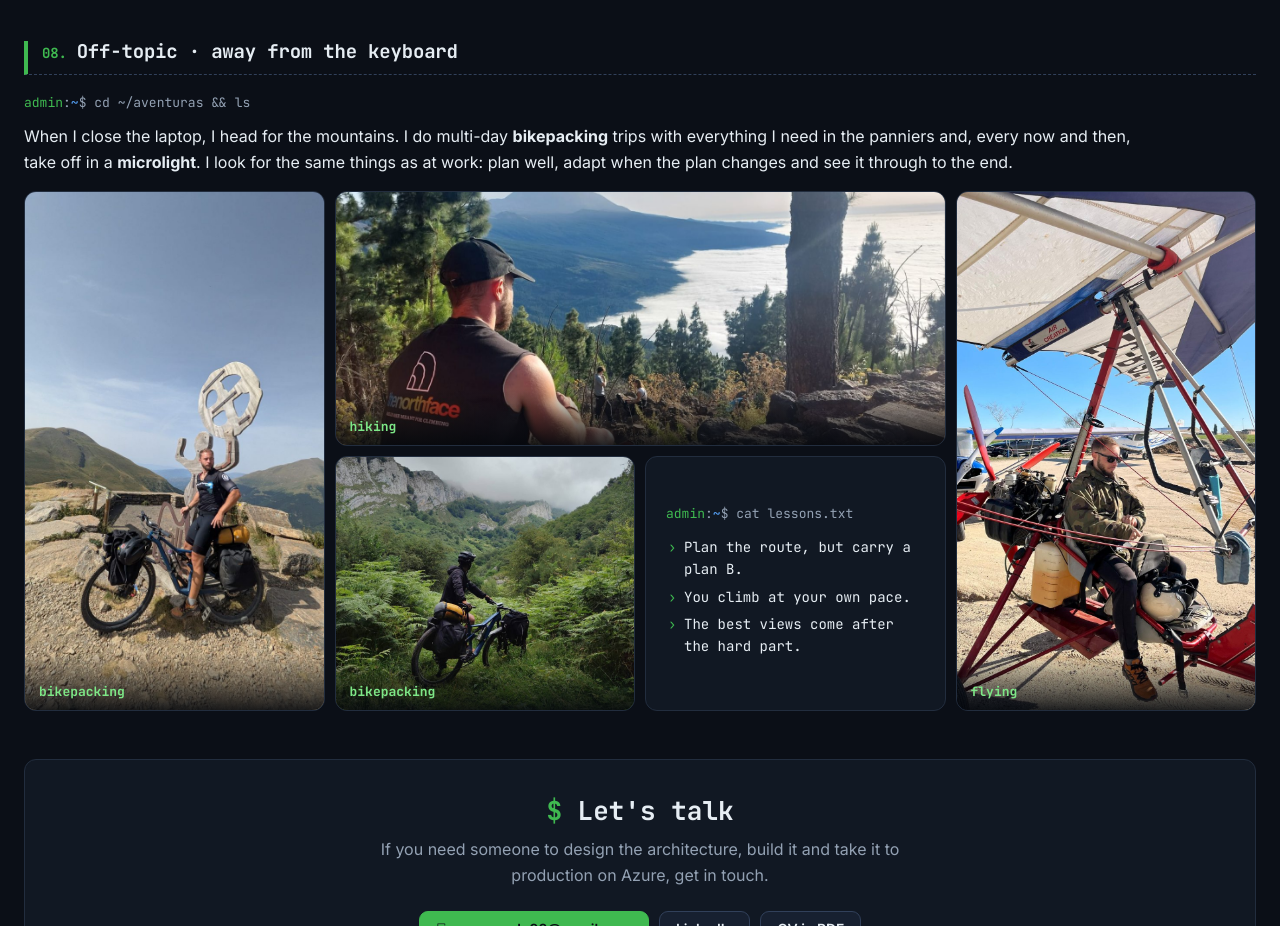
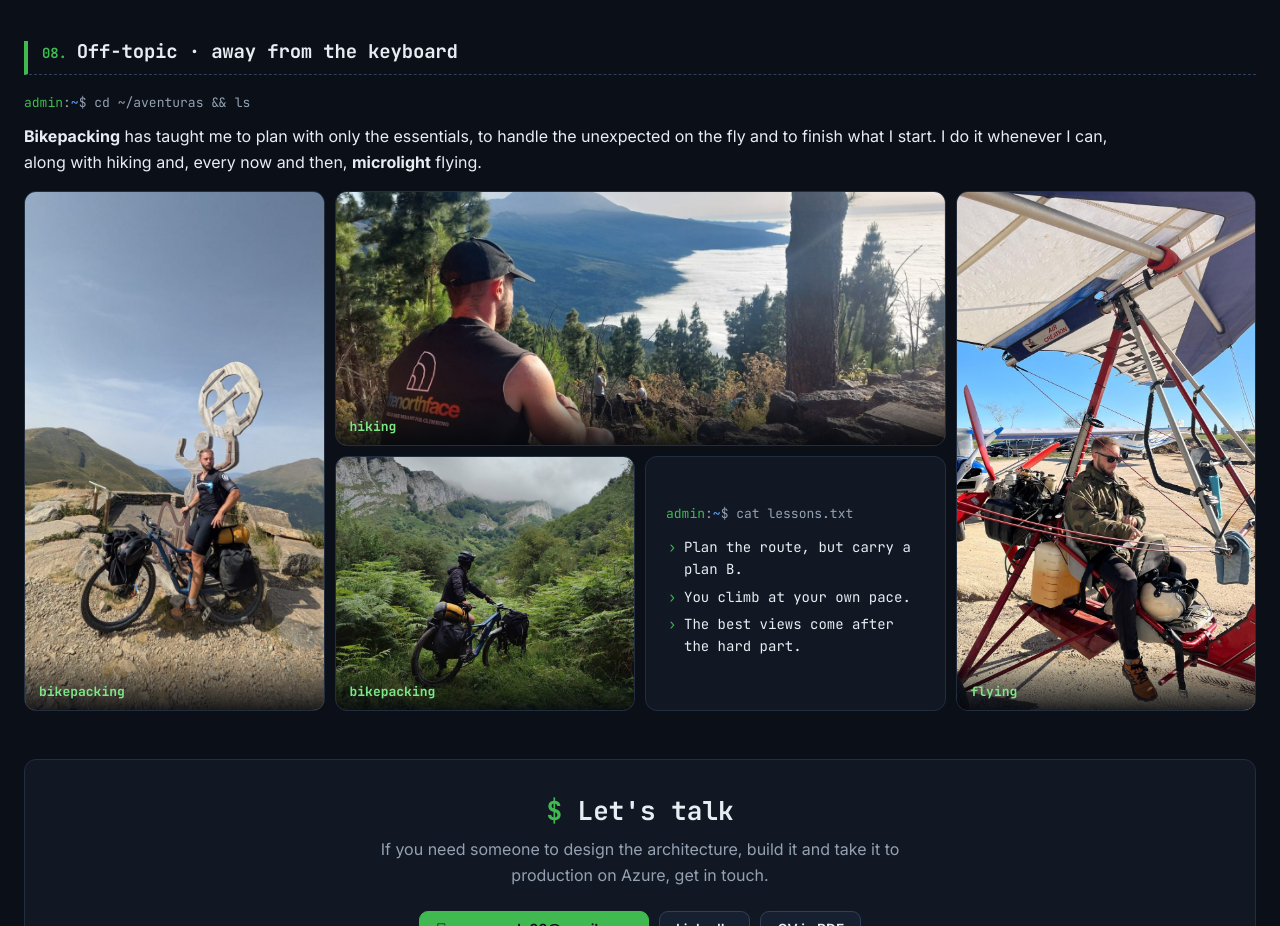
Before and after one commit to GonzaloMartinezRomero/mycvinhtml, a plain HTML site: page index.html in a window 1280 px wide. Shown: the part 7720-8646 px from the top of the page. Drawn offline with Linux system fonts and the light colour scheme.

Commit message:
Off-topic: nueva descripción sobre lo que aporta el bikepacking
Co-Authored-By: Claude Opus 5.5 <noreply@anthropic.com>

```diff
--- a/index.html
+++ b/index.html
@@ -784,7 +784,7 @@ footer{padding:36px 0 40px;color:var(--faint);font:12.5px/1.6 var(--mono);text-a
     <h2 class="sec-title"><span class="idx">08.</span> <span lang="es">Off-topic · lejos del teclado</span><span lang="en">Off-topic · away from the keyboard</span></h2>
     <div class="ot-intro">
       <p class="ot-cmd" aria-hidden="true"><span class="u">admin</span>:<span class="p">~</span>$ cd ~/aventuras &amp;&amp; ls</p>
-      <p><span lang="es">Cuando cierro el portátil, me voy a la montaña. Hago rutas de <strong>bikepacking</strong> de varios días con todo lo necesario en las alforjas y, de vez en cuando, despego en <strong>ultraligero</strong>. Busco lo mismo que en el trabajo: planificar bien, adaptarme cuando cambia el plan y llegar hasta el final.</span><span lang="en">When I close the laptop, I head for the mountains. I do multi-day <strong>bikepacking</strong> trips with everything I need in the panniers and, every now and then, take off in a <strong>microlight</strong>. I look for the same things as at work: plan well, adapt when the plan changes and see it through to the end.</span></p>
+      <p><span lang="es">El <strong>bikepacking</strong> me ha enseñado a planificar con lo justo, a resolver imprevistos sobre la marcha y a terminar lo que empiezo. Lo practico siempre que puedo, junto con el senderismo y, de vez en cuando, el vuelo en <strong>ultraligero</strong>.</span><span lang="en"><strong>Bikepacking</strong> has taught me to plan with only the essentials, to handle the unexpected on the fly and to finish what I start. I do it whenever I can, along with hiking and, every now and then, <strong>microlight</strong> flying.</span></p>
     </div>
     <div class="gallery">
       <figure class="g-a">
```
